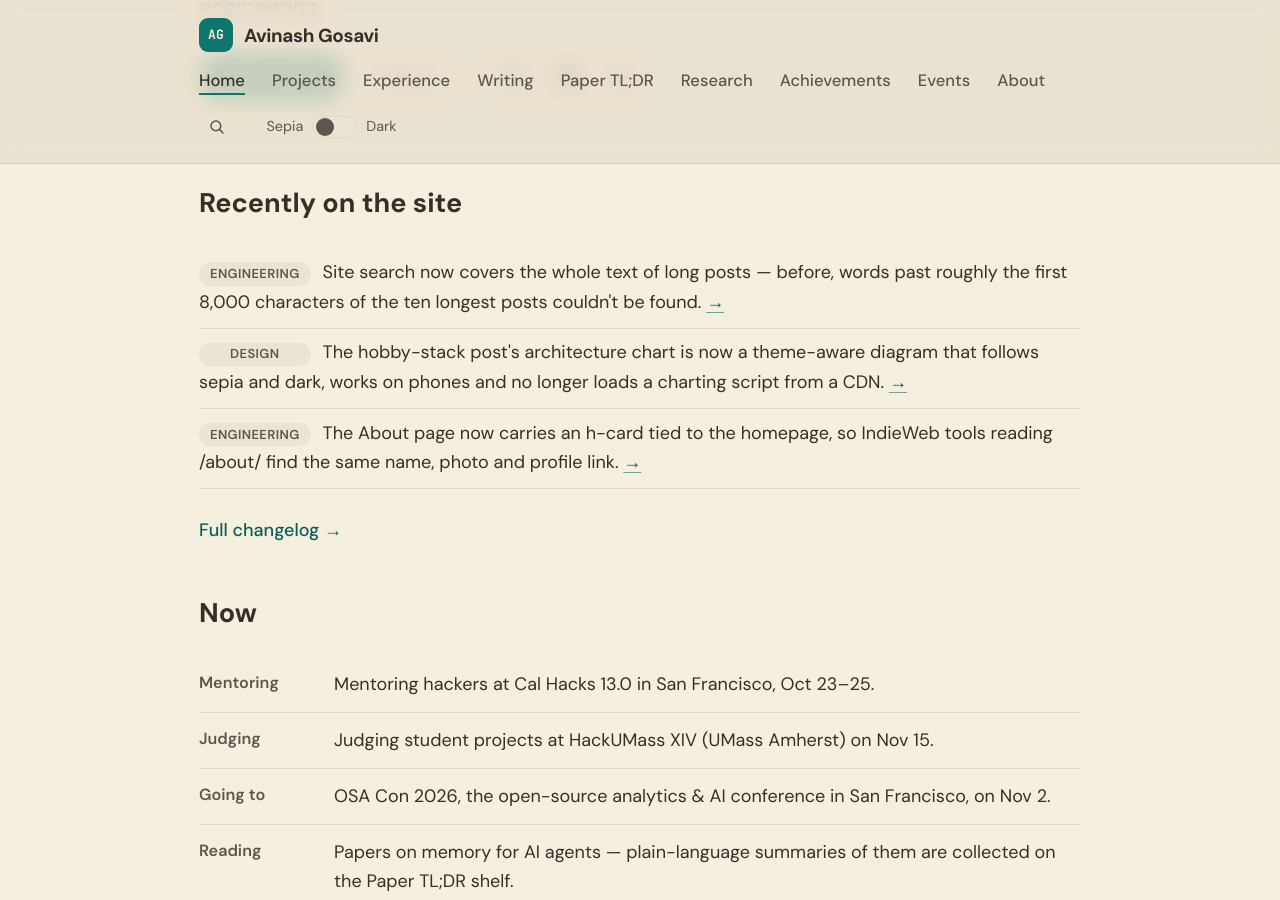
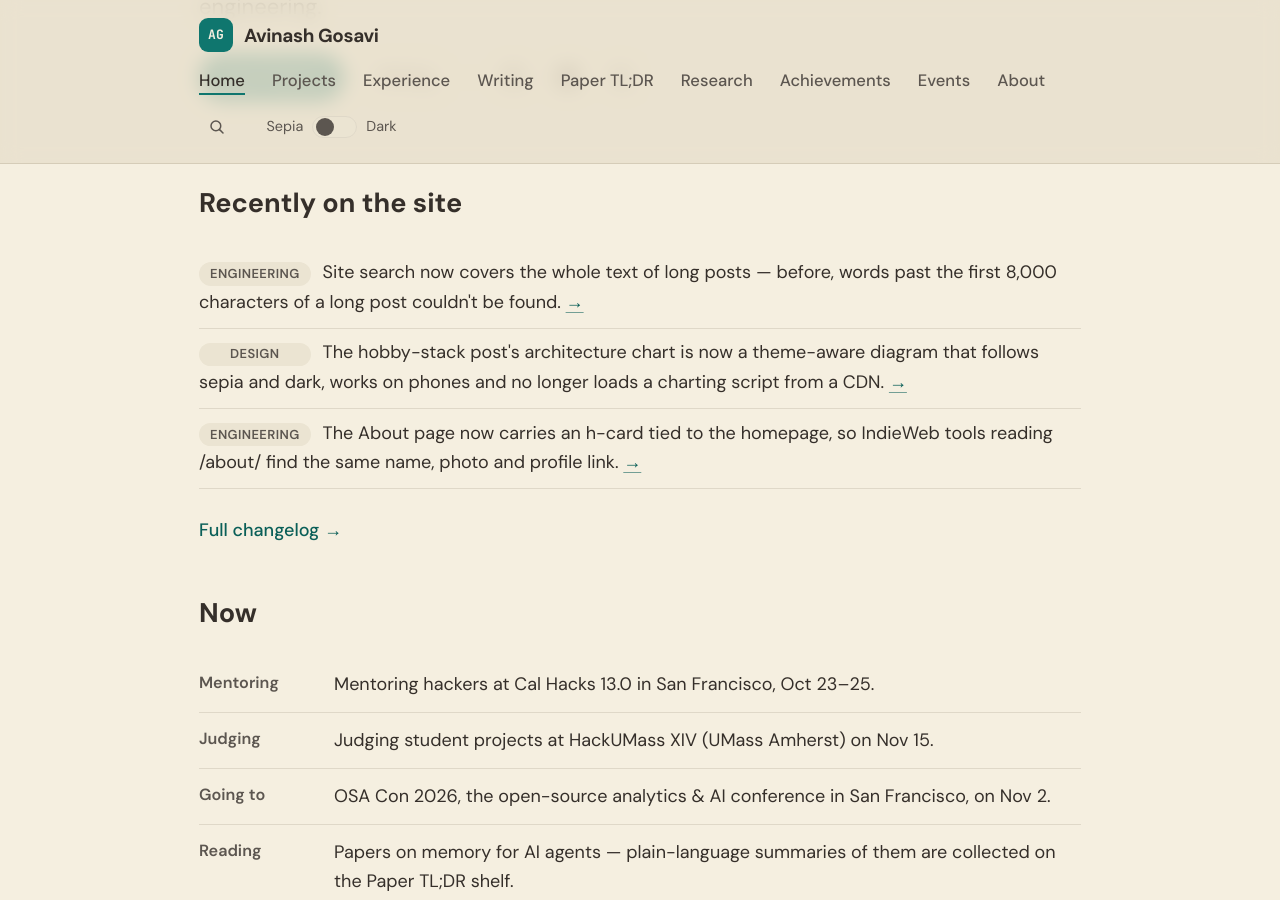
Before and after one commit to aag1091-alt/avinashgosavi.com, a Jekyll site: the page built from index.md, in a window 1280 px wide and 900 px high, scrolled down 554 px. Built offline with Jekyll 4.4.1, drawn with Linux system fonts in a browser that asks for light colours.

```diff
--- a/_data/changelog.yml
+++ b/_data/changelog.yml
@@ -2,7 +2,7 @@
 # Newest first. desk: Writing | Design | Engineering
 - date: 2026-10-24
   desk: Engineering
-  text: Site search now covers the whole text of long posts — before, words past roughly the first 8,000 characters of the ten longest posts couldn't be found.
+  text: Site search now covers the whole text of long posts — before, words past the first 8,000 characters of a long post couldn't be found.
   link: /search/
 - date: 2026-10-24
   desk: Design
```
Also changed, not shown: _notes/improvement-log.md (+19 -0 lines).
